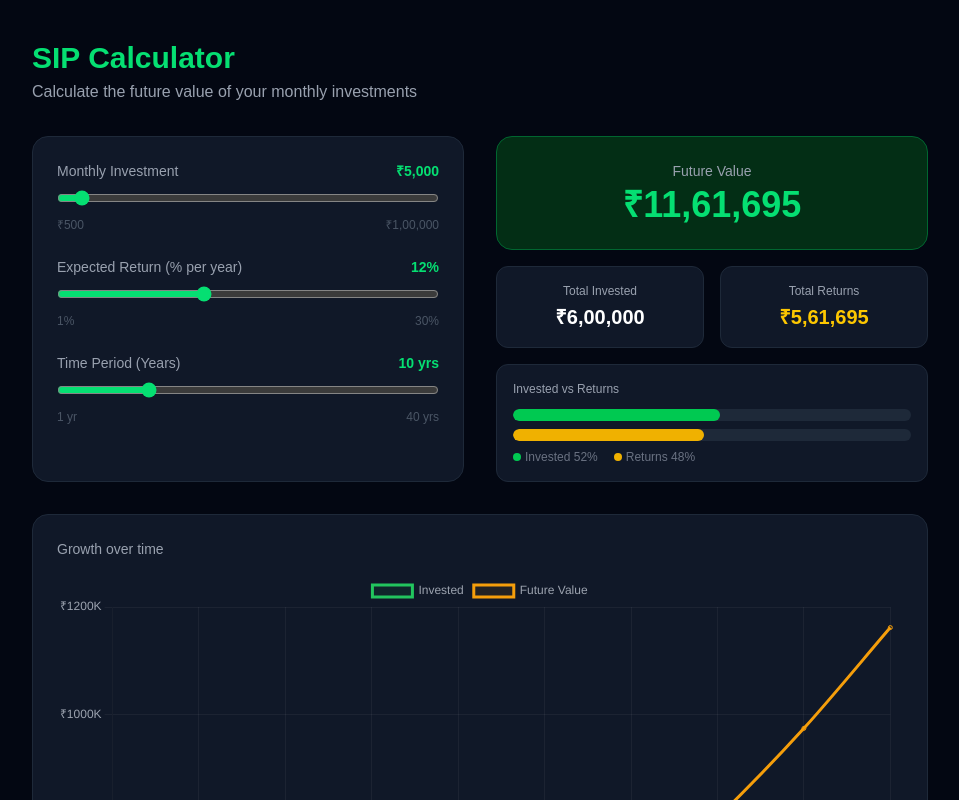
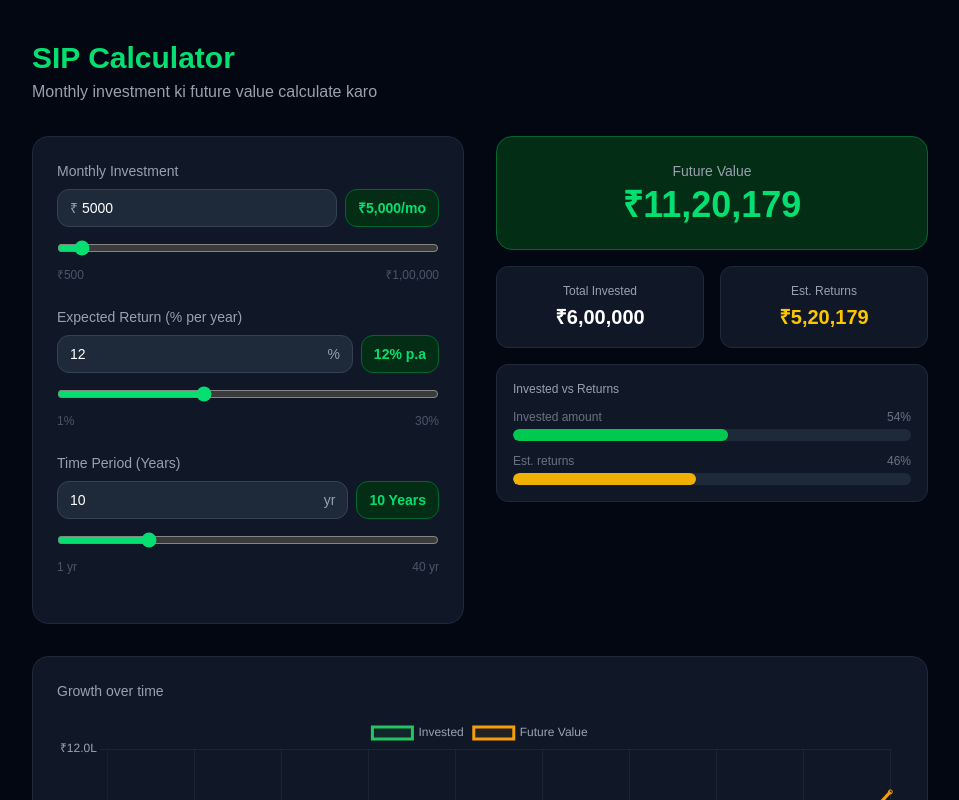
Before and after one commit to Shivam-k-y/stock-blog-website, a Next.js app: page /tools/sip in a window 1280 px wide. Shown: the top 800 px of the page, without its empty margins (160-1119 px from the left). Built offline with nearby package versions, Linux system fonts and the light colour scheme.

Commit message:
Implement SIP calculation logic and enhance input handling: add a dedicated function for SIP calculations, introduce a new InputWithSlider component for better user interaction, and update chart data handling for improved clarity and performance.

```diff
--- a/src/app/tools/sip/SIPCalculatorClient.js
+++ b/src/app/tools/sip/SIPCalculatorClient.js
@@ -3,18 +3,103 @@ import { useState, useEffect, useRef } from "react"
 import { Chart, registerables } from "chart.js"
 Chart.register(...registerables)
 
+function calcSIP(monthly, rate, years) {
+  const i = Math.pow(1 + rate / 100, 1 / 12) - 1
+  const n = years * 12
+  const amount = monthly * ((Math.pow(1 + i, n) - 1) / i) * (1 + i)
+  return Math.round(amount)
+}
 
-export default function SIPCalculator() {
+const InputWithSlider = ({
+  label, value, onChange,
+  min, max, step, prefix, suffix,
+  displayValue
+}) => {
+  const [inputVal, setInputVal] = useState(String(value))
+
+  useEffect(() => {
+    setInputVal(String(value))
+  }, [value])
+
+  const handleInput = (e) => {
+    const raw = e.target.value.replace(/[^0-9.]/g, "")
+    setInputVal(raw)
+    const num = parseFloat(raw)
+    if (!isNaN(num)) {
+      const clamped = Math.min(Math.max(num, min), max)
+      onChange(clamped)
+    }
+  }
+
+  const handleBlur = () => {
+    const num = parseFloat(inputVal)
+    if (isNaN(num) || num < min) {
+      onChange(min)
+      setInputVal(String(min))
+    } else if (num > max) {
+      onChange(max)
+      setInputVal(String(max))
+    } else {
+      onChange(num)
+      setInputVal(String(num))
+    }
+  }
+
+  return (
+    <div className="mb-6">
+      <label className="text-sm text-gray-400 block mb-2">{label}</label>
+
+      {/* Input + Value Box */}
+      <div className="flex gap-2 mb-3">
+        <div className="flex-1 flex items-center bg-gray-800 border border-gray-700 focus-within:border-green-400 rounded-xl px-3 py-2 gap-1">
+          {prefix && <span className="text-gray-400 text-sm">{prefix}</span>}
+          <input
+            type="text"
+            inputMode="decimal"
+            value={inputVal}
+            onChange={handleInput}
+            onBlur={handleBlur}
+            className="bg-transparent text-white text-sm w-full focus:outline-none"
+          />
+          {suffix && <span className="text-gray-400 text-sm">{suffix}</span>}
+        </div>
+        <div className="bg-green-950 border border-green-800 rounded-xl px-3 py-2 text-green-400 text-sm font-semibold min-w-fit whitespace-nowrap">
+          {displayValue}
+        </div>
+      </div>
+
+      {/* Slider */}
+      <input
+        type="range"
+        min={min}
+        max={max}
+        step={step}
+        value={value}
+        onChange={(e) => {
+          const val = step % 1 !== 0
+            ? parseFloat(e.target.value)
+            : parseInt(e.target.value)
+          onChange(val)
+        }}
+        className="w-full accent-green-400"
+      />
+      <div className="flex justify-between text-xs text-gray-600 mt-1">
+        <span>{prefix}{min.toLocaleString("en-IN")}{suffix}</span>
+        <span>{prefix}{max.toLocaleString("en-IN")}{suffix}</span>
+      </div>
+    </div>
+  )
+}
+
+export default function SIPCalculatorClient() {
   const [monthly, setMonthly] = useState(5000)
   const [rate, setRate] = useState(12)
   const [years, setYears] = useState(10)
   const chartRef = useRef(null)
   const chartInstance = useRef(null)
 
-  const r = rate / 100 / 12
-  const n = years * 12
-  const future = Math.round(monthly * ((Math.pow(1 + r, n) - 1) / r) * (1 + r))
-  const invested = monthly * n
+  const future = calcSIP(monthly, rate, years)
+  const invested = monthly * years * 12
   const returns = future - invested
 
   const fmt = (num) => "₹" + Math.round(num).toLocaleString("en-IN")
@@ -28,10 +113,9 @@ export default function SIPCalculator() {
     const futData = []
 
     for (let y = 1; y <= years; y++) {
-      const mn = y * 12
-      const fv = Math.round(monthly * ((Math.pow(1 + r, mn) - 1) / r) * (1 + r))
+      const fv = calcSIP(monthly, rate, y)
       labels.push(y + "y")
-      invData.push(Math.round(monthly * mn))
+      invData.push(monthly * y * 12)
       futData.push(fv)
     }
 
@@ -40,107 +124,152 @@ export default function SIPCalculator() {
       data: {
         labels,
         datasets: [
-          { label: "Invested", data: invData, borderColor: "#22c55e", backgroundColor: "rgba(34,197,94,0.08)", tension: 0.3, pointRadius: 2 },
-          { label: "Future Value", data: futData, borderColor: "#f59e0b", backgroundColor: "rgba(245,158,11,0.08)", tension: 0.3, pointRadius: 2 },
+          {
+            label: "Invested",
+            data: invData,
+            borderColor: "#22c55e",
+            backgroundColor: "rgba(34,197,94,0.08)",
+            tension: 0.3,
+            pointRadius: 2,
+          },
+          {
+            label: "Future Value",
+            data: futData,
+            borderColor: "#f59e0b",
+            backgroundColor: "rgba(245,158,11,0.08)",
+            tension: 0.3,
+            pointRadius: 2,
+          },
         ],
       },
       options: {
         responsive: true,
-        plugins: { legend: { labels: { color: "#9ca3af", font: { size: 12 } } } },
+        plugins: {
+          legend: {
+            labels: { color: "#9ca3af", font: { size: 12 } },
+          },
+          tooltip: {
+            callbacks: {
+              label: (ctx) => " " + fmt(ctx.raw),
+            },
+          },
+        },
         scales: {
-          x: { ticks: { color: "#9ca3af" }, grid: { color: "rgba(255,255,255,0.05)" } },
-          y: { ticks: { color: "#9ca3af", callback: (v) => "₹" + Math.round(v / 1000) + "K" }, grid: { color: "rgba(255,255,255,0.05)" } },
+          x: {
+            ticks: { color: "#9ca3af" },
+            grid: { color: "rgba(255,255,255,0.05)" },
+          },
+          y: {
+            ticks: {
+              color: "#9ca3af",
+              callback: (v) => {
+                if (v >= 10000000) return "₹" + (v / 10000000).toFixed(1) + "Cr"
+                if (v >= 100000) return "₹" + (v / 100000).toFixed(1) + "L"
+                return "₹" + (v / 1000).toFixed(0) + "K"
+              },
+            },
+            grid: { color: "rgba(255,255,255,0.05)" },
+          },
         },
       },
     })
   }, [monthly, rate, years])
 
-  const Slider = ({ label, id, min, max, step, value, onChange, display }) => (
-    <div className="mb-6">
-      <div className="flex justify-between mb-2">
-        <label className="text-sm text-gray-400">{label}</label>
-        <span className="text-sm font-semibold text-green-400">{display}</span>
-      </div>
-      <input type="range" min={min} max={max} step={step} value={value}
-        onChange={(e) => onChange(parseFloat(e.target.value))}
-        className="w-full accent-green-400" />
-      <div className="flex justify-between text-xs text-gray-600 mt-1">
-        <span>₹{min.toLocaleString("en-IN")}</span>
-        <span>₹{max.toLocaleString("en-IN")}</span>
-      </div>
-    </div>
-  )
-
   return (
     <div className="min-h-screen bg-gray-950 text-white p-6 md:p-10">
       <div className="max-w-4xl mx-auto">
 
-        <h1 className="text-3xl font-bold text-green-400 mb-1">SIP Calculator</h1>
-        <p className="text-gray-400 mb-8">Calculate the future value of your monthly investments</p>
+        <h1 className="text-3xl font-bold text-green-400 mb-1">
+          SIP Calculator
+        </h1>
+        <p className="text-gray-400 mb-8">
+          Monthly investment ki future value calculate karo
+        </p>
 
         <div className="grid md:grid-cols-2 gap-8">
 
-          {/* Sliders */}
+          {/* Sliders + Inputs */}
           <div className="bg-gray-900 rounded-2xl p-6 border border-gray-800">
-            <Slider label="Monthly Investment" min={500} max={100000} step={500}
-              value={monthly} onChange={setMonthly}
-              display={"₹" + monthly.toLocaleString("en-IN")} />
-            <div className="mb-6">
-              <div className="flex justify-between mb-2">
-                <label className="text-sm text-gray-400">Expected Return (% per year)</label>
-                <span className="text-sm font-semibold text-green-400">{rate}%</span>
-              </div>
-              <input type="range" min={1} max={30} step={0.5} value={rate}
-                onChange={(e) => setRate(parseFloat(e.target.value))}
-                className="w-full accent-green-400" />
-              <div className="flex justify-between text-xs text-gray-600 mt-1">
-                <span>1%</span><span>30%</span>
-              </div>
-            </div>
-            <div className="mb-2">
-              <div className="flex justify-between mb-2">
-                <label className="text-sm text-gray-400">Time Period (Years)</label>
-                <span className="text-sm font-semibold text-green-400">{years} yrs</span>
-              </div>
-              <input type="range" min={1} max={40} step={1} value={years}
-                onChange={(e) => setYears(parseInt(e.target.value))}
-                className="w-full accent-green-400" />
-              <div className="flex justify-between text-xs text-gray-600 mt-1">
-                <span>1 yr</span><span>40 yrs</span>
-              </div>
-            </div>
+
+            <InputWithSlider
+              label="Monthly Investment"
+              value={monthly}
+              onChange={setMonthly}
+              min={500}
+              max={100000}
+              step={1}
+              prefix="₹"
+              displayValue={fmt(monthly) + "/mo"}
+            />
+
+            <InputWithSlider
+              label="Expected Return (% per year)"
+              value={rate}
+              onChange={setRate}
+              min={1}
+              max={30}
+              step={0.1}
+              suffix="%"
+              displayValue={rate + "% p.a"}
+            />
+
+            <InputWithSlider
+              label="Time Period (Years)"
+              value={years}
+              onChange={setYears}
+              min={1}
+              max={40}
+              step={1}
+              suffix=" yr"
+              displayValue={years + " Years"}
+            />
           </div>
 
           {/* Results */}
           <div className="flex flex-col gap-4">
+
             <div className="bg-green-950 border border-green-800 rounded-2xl p-6 text-center">
               <p className="text-gray-400 text-sm mb-1">Future Value</p>
               <p className="text-4xl font-bold text-green-400">{fmt(future)}</p>
             </div>
+
             <div className="grid grid-cols-2 gap-4">
               <div className="bg-gray-900 border border-gray-800 rounded-xl p-4 text-center">
                 <p className="text-gray-400 text-xs mb-1">Total Invested</p>
                 <p className="text-xl font-bold text-white">{fmt(invested)}</p>
               </div>
               <div className="bg-gray-900 border border-gray-800 rounded-xl p-4 text-center">
-                <p className="text-gray-400 text-xs mb-1">Total Returns</p>
+                <p className="text-gray-400 text-xs mb-1">Est. Returns</p>
                 <p className="text-xl font-bold text-yellow-400">{fmt(returns)}</p>
               </div>
             </div>
-            {/* Progress bars */}
+
+            {/* Progress Bars */}
             <div className="bg-gray-900 border border-gray-800 rounded-xl p-4">
               <p className="text-xs text-gray-400 mb-3">Invested vs Returns</p>
-              <div className="bg-gray-800 rounded-full h-3 mb-2 overflow-hidden">
-                <div className="bg-green-500 h-full rounded-full transition-all"
-                  style={{ width: `${Math.round((invested / future) * 100)}%` }} />
+              <div className="mb-3">
+                <div className="flex justify-between text-xs text-gray-500 mb-1">
+                  <span>Invested amount</span>
+                  <span>{Math.round((invested / future) * 100)}%</span>
+                </div>
+                <div className="bg-gray-800 rounded-full h-3 overflow-hidden">
+                  <div
+                    className="bg-green-500 h-full rounded-full transition-all duration-300"
+                    style={{ width: `${Math.round((invested / future) * 100)}%` }}
+                  />
+                </div>
               </div>
-              <div className="bg-gray-800 rounded-full h-3 overflow-hidden">
-                <div className="bg-yellow-500 h-full rounded-full transition-all"
-                  style={{ width: `${Math.round((returns / future) * 100)}%` }} />
-              </div>
-              <div className="flex gap-4 mt-2 text-xs text-gray-500">
-                <span><span className="inline-block w-2 h-2 rounded-full bg-green-500 mr-1"></span>Invested {Math.round((invested / future) * 100)}%</span>
-                <span><span className="inline-block w-2 h-2 rounded-full bg-yellow-500 mr-1"></span>Returns {Math.round((returns / future) * 100)}%</span>
+              <div>
+                <div className="flex justify-between text-xs text-gray-500 mb-1">
+                  <span>Est. returns</span>
+                  <span>{Math.round((returns / future) * 100)}%</span>
+                </div>
+                <div className="bg-gray-800 rounded-full h-3 overflow-hidden">
+                  <div
+                    className="bg-yellow-500 h-full rounded-full transition-all duration-300"
+                    style={{ width: `${Math.round((returns / future) * 100)}%` }}
+                  />
+                </div>
               </div>
             </div>
           </div>
@@ -152,6 +281,10 @@ export default function SIPCalculator() {
           <canvas ref={chartRef} height={250}></canvas>
         </div>
 
+        <p className="text-gray-600 text-xs text-center mt-6">
+          * This calculator provides an estimate only. Actual returns may vary.
+        </p>
+
       </div>
     </div>
   )
```
